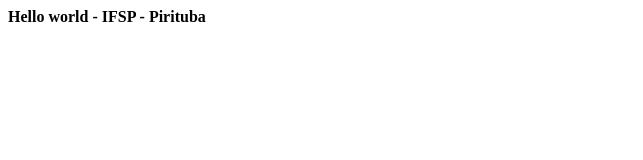
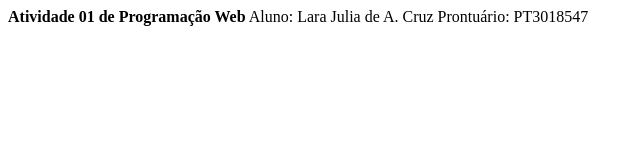
Before and after one commit to djulia-jj/aula1PWE, a plain HTML site: page index.html in a window 1280 px wide. Shown: the whole page, without its empty margins (0-643 px from the left). Drawn offline with Linux system fonts and the light colour scheme.

Commit message:
Atividade01

```diff
--- a/index.html
+++ b/index.html
@@ -9,7 +9,10 @@
 </head>
 
 <body>
-  <b>Hello world - IFSP - Pirituba</b>
+  <b>Atividade 01 de Programação Web</b>
+
+  Aluno: Lara Julia de A. Cruz
+  Prontuário: PT3018547
   <script src="script.js"></script>
 </body>
 
```
